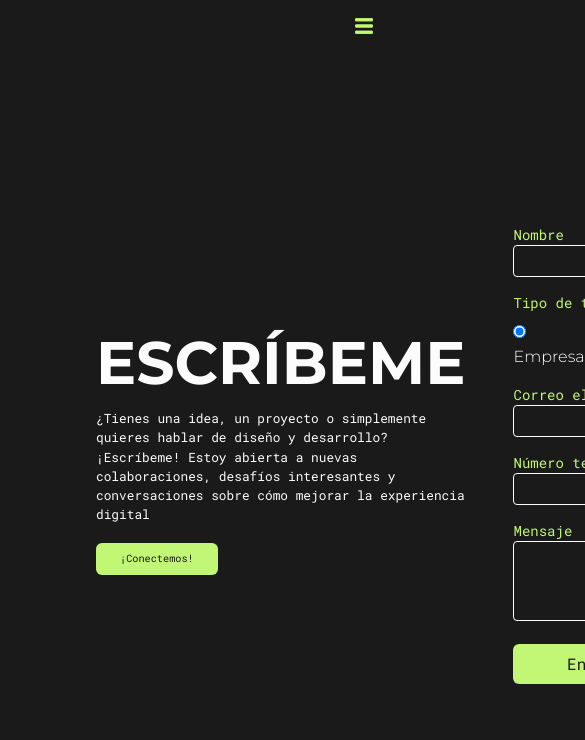
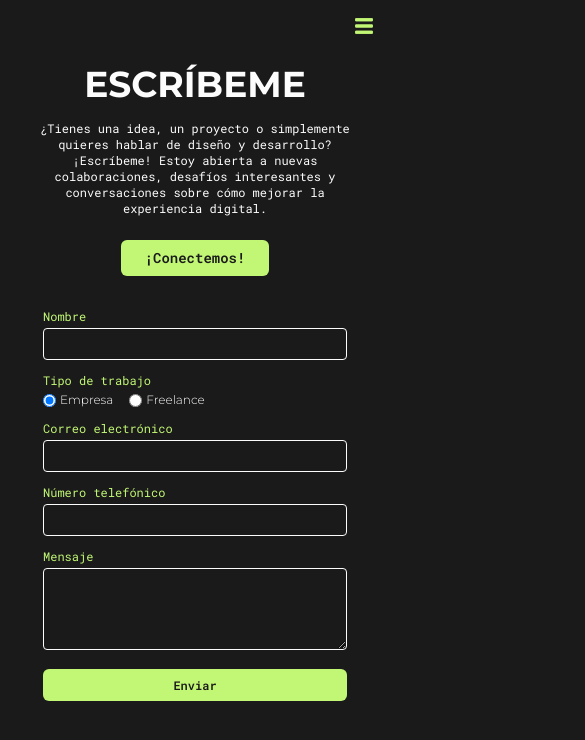
Before and after one commit to mpvilamarin/Portfolio, a Next.js app: page /Contact in a window 390 px wide. Shown: the top 740 px of the page, 585 px wide, since content can reach past the window. Built offline with nearby package versions, Linux system fonts and the light colour scheme.

Commit message:
responsive pantallas medianas

```diff
--- a/src/app/Contact/page.jsx
+++ b/src/app/Contact/page.jsx
@@ -12,31 +12,31 @@ export const metadata = {
   function Contact() {
     return (
       <Layout>
-            <main className="flex h-screen items-center px-24 mt-8">
-                {/* Sección de descripción */}
-                <section className="flex-1">
-                    <div className="pr-8">
-                        <h1 className="font-montserrat text-6xl font-bold text-whiteCream">ESCRÍBEME</h1>
-                        <p className='font-robotoMono mt-4 text-whiteCream'>
-                            ¿Tienes una idea, un proyecto o simplemente quieres hablar de diseño y desarrollo? <br /> ¡Escríbeme! Estoy abierta a nuevas colaboraciones, desafíos interesantes y conversaciones sobre cómo mejorar la experiencia digital
-                            <br />
-                            <br />
-                            <Link href={"https://wa.me/5491164117527"}>
-                            <button className="bg-green text-blackLight rounded-md px-6 py-2 text-1xl text-[600] font-robotoMono hover:translate-y-1 transition ease-in-out duration-300">
+        <main className="flex flex-col lg:flex-row min-h-screen items-center px-6 sm:px-12 md:px-16 lg:px-24 pt-16 pb-8 gap-6">
+          {/* Descripción */}
+          <section className="w-full lg:w-1/2 text-center lg:text-left">
+            <h1 className="font-montserrat text-4xl sm:text-5xl md:text-6xl font-bold text-whiteCream">
+              ESCRÍBEME
+            </h1>
+            <p className="font-robotoMono text-xs sm:text-sm md:text-base mt-4 text-whiteCream">
+              ¿Tienes una idea, un proyecto o simplemente quieres hablar de diseño y desarrollo?
+              <br />¡Escríbeme! Estoy abierta a nuevas colaboraciones, desafíos interesantes y conversaciones sobre cómo mejorar la experiencia digital.
+            </p>
+
+            <Link href="https://wa.me/5491164117527" target="_blank" rel="noopener noreferrer">
+              <button className="mt-6 bg-green text-blackLight rounded-md px-6 py-2 text-sm sm:text-base font-robotoMono font-semibold hover:translate-y-1 transition">
                 ¡Conectemos!
               </button>
             </Link>
-                        </p>
-                    </div>
           </section>
 
-                {/* Sección de Form */}
-                <section className='flex-1'>
+          {/* Formulario */}
+          <section className="w-full lg:w-1/2">
             <FormContact />
           </section>
         </main>
       </Layout>
-    )
+    );
   }
 
   export default Contact;
--- a/src/app/page.jsx
+++ b/src/app/page.jsx
@@ -13,22 +13,22 @@ export const metadata = {
 function HomePage() {
   return (
     <>
-      <div className="min-h-screen overflow-y-scroll snap-y snap-mandatory scroll-smooth">
-        <main className="min-h-screen flex flex-col px-6 sm:px-12 md:px-6 lg:px-32">
+      <div className="min-h-screen lg:h-screen lg:overflow-y-scroll lg:snap-y lg:snap-mandatory lg:scroll-smooth">
+        <main className="min-h-screen flex flex-col px-6 sm:px-12 md:px-6 lg:py-16 lg:px-16">
           {/* Sección Inicial */}
           <section className="flex flex-col lg:flex-row">
             <div className="min-h-screen snap-start flex flex-col justify-center items-center text-center lg:items-start lg:text-left">
-              <h1 className="font-montserrat text-4xl sm:text-5xl md:text-7xl lg:text-7xl font-thin text-whiteCream">
+              <h1 className="font-montserrat text-5xl sm:text-5xl md:text-7xl lg:text-7xl font-thin text-whiteCream">
                 PAULA
                 <br />
                 <span className="font-extrabold">VILLAMARIN</span>
               </h1>
-              <h2 className="font-robotoMono font-thin text-lg sm:text-xl md:text-2xl lg:text-4xl text-whiteCream tracking-[15px] mt-4">
+              <h2 className="font-robotoMono font-thin text-lg sm:text-xl md:text-2xl lg:text-4xl text-whiteCream tracking-[5px] md:tracking-[15px] mt-4">
                 FRONTEND & DISEÑO
               </h2>
 
               {/* Botones */}
-              <div className="flex flex-col md:flex-row items-center justify-center lg:justify-start mt-8 md:mt-12 lg:mt-16 space-y-4 md:space-y-0 md:space-x-6">
+              <div className="flex md:flex-row items-center justify-center lg:justify-start mt-8 md:mt-12 lg:mt-16 gap-4 md:space-y-0 md:space-x-6">
                 <Link href={"/"}>
                   <button className="border-green border-2 text-whiteCream rounded-md px-6 py-2 text-sm lg:text-base font-robotoMono hover:bg-green hover:text-blackLight transition">
                     Portafolio
@@ -42,7 +42,7 @@ function HomePage() {
               </div>
 
               {/* Íconos */}
-              <div className="flex space-x-6 items-center justify-center lg:justify-start mt-12 md:mt-20 lg:mt-32">
+              <div className="flex space-x-6 items-center justify-center lg:justify-start mt-20 md:mt-20 lg:mt-32">
                 <Link href="https://github.com/mpvilamarin" target="_blank" rel="noopener noreferrer">
                   <FaGithub size={20} className="lg:size-6 hover:translate-y-1 transition md:size-7" />
                 </Link>
@@ -57,26 +57,15 @@ function HomePage() {
                 </Link>
               </div>
             </div>
-
-            {/* Imagen visible desde lg */}
-            <div className="hidden lg:flex flex-1 items-center justify-center">
-              <Image
-                src="/ruta-de-tu-imagen.jpg"
-                alt="Imagen principal"
-                width={600}
-                height={600}
-                className="object-contain"
-              />
-            </div>
           </section>
 
           {/* Sección About Me */}
-          <section id="about" className="min-h-screen snap-start flex items-center justify-center mt-4">
+          <section id="about" className="min-h-screen lg:snap-start flex items-center justify-center mt-4">
             <AboutMe />
           </section>
 
           {/* Sección Projects */}
-          <section id="projects" className="snap-start flex items-center justify-center mt-4">
+          <section id="projects" className="lg:snap-start flex items-center justify-center mt-4">
             <Projects />
           </section>
         </main>
--- a/src/components/Navbar.jsx
+++ b/src/components/Navbar.jsx
@@ -11,8 +11,8 @@ const Navbar = () => {
   return (
     <>
       {/* Navbar Desktop – desde lg */}
-      <nav className="fixed top-0 left-0 w-full z-50 hidden lg:flex justify-end pr-10 py-4">
-        <ul className="flex space-x-10 items-center text-robotoMono text-base text-green">
+      <nav className="fixed top-0 left-0 w-full z-50 hidden lg:flex justify-end pr-10 py-4 lg:right-0 lg:pr-20 lg:pt-8">
+        <ul className="flex space-x-10 items-center text-robotoMono text-base text-green lg:space-x-14">
           <li>
             <Link href="/#about" className="hover:text-purple transition">Sobre mí</Link>
           </li>
@@ -26,7 +26,7 @@ const Navbar = () => {
             <button className="flex items-center gap-1 focus:outline-none">
               CV <FaChevronDown className="text-green text-xs mt-0.5" />
             </button>
-            <ul className="absolute left-1/2 transform -translate-x-1/2 mt-2 w-32 rounded shadow-xl opacity-0 group-hover:opacity-100 transition-opacity duration-300 bg-white">
+            <ul className="absolute left-1/2 transform -translate-x-1/2 mt-2 w-32 rounded shadow-xl opacity-0 group-hover:opacity-100 transition-opacity duration-300">
               <li>
                 <Link
                   href="https://drive.google.com/file/d/10llwvk38XZ80RsRpwt7MFKNmIVhVUPJp/view?usp=sharing"
--- a/src/components/Projects.jsx
+++ b/src/components/Projects.jsx
@@ -4,8 +4,8 @@ import ProjectsCarousel from './projectsContainer'
 export const Projects = () => {
   return (
     <main className='pt-20 md:px-6'>
-      <h1 className="font-montserrat text-5xl font-bold text-whiteCream text-center">PROYECTOS</h1>
-      <p className='text-center font-robotoMono mt-2 text-xs md:text-sm'>
+      <h1 className="font-montserrat text-5xl font-bold text-whiteCream text-center lg:text-6xl">PROYECTOS</h1>
+      <p className='text-center font-robotoMono mt-2 text-xs md:text-sm lg:text-base'>
         Aquí están mis proyectos más recientes, tanto profesionales como académicos. Cada uno refleja mi enfoque en diseño, desarrollo e interactividad (y sí, también algunas noches de desvelo y perfeccionismo en acción). Puedes filtrar por categoría y explorar los que más te interesen.
       </p>
       <section>
--- a/src/components/SkillItem.jsx
+++ b/src/components/SkillItem.jsx
@@ -10,6 +10,7 @@ export default function SkillItem({
   percentage,
   trackColor = '#FCFCFC',
   progressColor = '#EA91FF',
+  size = "normal", // Nueva prop
 }) {
   const [isCounting, setIsCounting] = React.useState(true);
 
@@ -18,7 +19,9 @@ export default function SkillItem({
     duration: 1,
     start: 0,
     end: percentage,
-    onComplete: () => setIsCounting(false),
+    onComplete: () => {
+      setIsCounting(false);
+    },
   });
 
   const handleMouseEnter = () => {
@@ -26,30 +29,26 @@ export default function SkillItem({
     setIsCounting(true);
   };
 
+  const progressSize = size === "small" ? "35px" : "45px";
+  const iconSize = size === "small" ? 28 : 38;
+
   return (
     <div
-      className="hover:translate-y-1 transition ease-in-out duration-300"
+      className="inline-block m-1 hover:translate-y-1 transition ease-in-out duration-300"
       onMouseEnter={handleMouseEnter}
     >
       <CircularProgress
         determinate
         value={value}
         sx={{
-          '--CircularProgress-size': '50px', // Círculo fijo
-          '--CircularProgress-trackThickness': '3px',
-          '--CircularProgress-progressThickness': '5px',
+          '--CircularProgress-size': progressSize,
+          '--CircularProgress-trackThickness': '2px',
+          '--CircularProgress-progressThickness': '4px',
           '--CircularProgress-trackColor': trackColor,
           '--CircularProgress-progressColor': progressColor,
         }}
       >
-        {/* Imagen más grande en md+ */}
-        <Image
-          src={iconSrc}
-          alt="Skill Icon"
-          width={24} // Base (mobile)
-          height={24}
-          className="sm:w-[28px] sm:h-[28px] md:w-[34px] md:h-[34px] lg:w-[40px] lg:h-[40px]"
-        />
+        <Image src={iconSrc} height={iconSize} width={iconSize} alt="Skill Icon" />
       </CircularProgress>
     </div>
   );
--- a/src/components/formContact.jsx
+++ b/src/components/formContact.jsx
@@ -145,28 +145,32 @@ export const FormContact = () => {
     };
 
     return (
-        <form ref={form} onSubmit={handleSubmit} className="max-w-md mx-auto p-4">
+        <form
+            ref={form}
+            onSubmit={handleSubmit}
+            className="w-full max-w-[320px] sm:max-w-[400px] md:max-w-[450px] lg:max-w-md mx-auto p-2 sm:p-4"
+        >
             {/* Nombre */}
-            <div className="mb-4">
-                <label className="block text-green font-robotoMono text-sm">Nombre</label>
+            <div className="mb-3 sm:mb-4">
+                <label className="block text-green font-robotoMono text-xs sm:text-sm mb-1">Nombre</label>
                 <input
                     type="text"
                     name="user_name"
                     value={formData.user_name}
                     onChange={handleChange}
                     onBlur={() => handleBlur("user_name")}
-                    className={`w-full h-8 p-2 border ${inputStyle("user_name")} rounded bg-transparent`}
+                    className={`w-full h-8 p-2 border ${inputStyle("user_name")} rounded bg-transparent text-xs sm:text-sm`}
                 />
                 {errors.user_name && touched.user_name && (
-                    <p className="text-red-500 font-robotoMono text-xs">{errors.user_name}</p>
+                    <p className="text-red-500 font-robotoMono text-xs mt-1">{errors.user_name}</p>
                 )}
             </div>
 
-            {/* Radio: Empresa / Freelance */}
-            <div className="mb-4">
-                <label className="block text-green font-robotoMono text-sm mb-2">Tipo de trabajo</label>
-                <div className="flex items-center">
-                    <label className="mr-4">
+            {/* Tipo de trabajo */}
+            <div className="mb-3 sm:mb-4">
+                <label className="block text-green font-robotoMono text-xs sm:text-sm mb-1">Tipo de trabajo</label>
+                <div className="flex items-center gap-4 text-whiteCream text-xs sm:text-sm">
+                    <label className="flex items-center">
                         <input
                             type="radio"
                             name="user_workType"
@@ -177,7 +181,7 @@ export const FormContact = () => {
                         />
                         Empresa
                     </label>
-                    <label>
+                    <label className="flex items-center">
                         <input
                             type="radio"
                             name="user_workType"
@@ -191,69 +195,67 @@ export const FormContact = () => {
                 </div>
             </div>
 
-            {/* Correo electrónico */}
-            <div className="mb-4">
-                <label className="block text-green font-robotoMono text-sm">Correo electrónico</label>
+            {/* Correo */}
+            <div className="mb-3 sm:mb-4">
+                <label className="block text-green font-robotoMono text-xs sm:text-sm mb-1">Correo electrónico</label>
                 <input
                     type="email"
                     name="user_email"
                     value={formData.user_email}
                     onChange={handleChange}
                     onBlur={() => handleBlur("user_email")}
-                    className={`w-full h-8 p-2 border ${inputStyle("user_email")} rounded bg-transparent`}
+                    className={`w-full h-8 p-2 border ${inputStyle("user_email")} rounded bg-transparent text-xs sm:text-sm`}
                 />
                 {errors.user_email && touched.user_email && (
-                    <p className="text-red-500 font-robotoMono text-xs">{errors.user_email}</p>
+                    <p className="text-red-500 font-robotoMono text-xs mt-1">{errors.user_email}</p>
                 )}
             </div>
 
-            {/* Número telefónico */}
-            <div className="mb-4">
-                <label className="block text-green font-robotoMono text-sm">Número telefónico</label>
+            {/* Teléfono */}
+            <div className="mb-3 sm:mb-4">
+                <label className="block text-green font-robotoMono text-xs sm:text-sm mb-1">Número telefónico</label>
                 <input
                     type="tel"
                     name="user_phone"
                     value={formData.user_phone}
                     onChange={handleChange}
                     onBlur={() => handleBlur("user_phone")}
-                    className={`w-full h-8 p-2 border ${inputStyle("user_phone")} rounded bg-transparent`}
+                    className={`w-full h-8 p-2 border ${inputStyle("user_phone")} rounded bg-transparent text-xs sm:text-sm`}
                 />
                 {errors.user_phone && touched.user_phone && (
-                    <p className="text-red-500 font-robotoMono text-xs">{errors.user_phone}</p>
+                    <p className="text-red-500 font-robotoMono text-xs mt-1">{errors.user_phone}</p>
                 )}
             </div>
 
             {/* Mensaje */}
-            <div className="mb-4">
-                <label className="block text-green font-robotoMono text-sm">Mensaje</label>
+            <div className="mb-3 sm:mb-4">
+                <label className="block text-green font-robotoMono text-xs sm:text-sm mb-1">Mensaje</label>
                 <textarea
                     name="message"
                     value={formData.message}
                     onChange={handleChange}
                     onBlur={() => handleBlur("message")}
-                    className={`w-full h-20 p-2 border ${inputStyle("message")} rounded bg-transparent`}
-                    rows="5"
+                    className={`w-full p-2 border ${inputStyle("message")} rounded bg-transparent text-xs sm:text-sm`}
+                    rows="4"
                 />
                 {errors.message && touched.message && (
-                    <p className="text-red-500 font-robotoMono text-xs">{errors.message}</p>
+                    <p className="text-red-500 font-robotoMono text-xs mt-1">{errors.message}</p>
                 )}
             </div>
 
+            {/* Botón */}
             <button
                 type="submit"
-                className="w-full bg-green text-blackLight rounded-md px-6 py-2 text-1xl text-[600] font-robotoMono hover:bg-transparent hover:border-solid hover:border-green hover:border-2 hover:text-whiteCream transition ease-in-out duration-300"
+                className="w-full bg-green text-blackLight rounded-md px-4 py-2 text-xs sm:text-sm font-robotoMono font-semibold hover:bg-transparent hover:border-green hover:border hover:text-whiteCream transition"
             >
                 Enviar
             </button>
+
             {formSubmissionError && (
-                <p className="text-red-500 font-robotoMono text-xs mt-2">
-                    {formSubmissionError}
-                </p>
+                <p className="text-red-500 font-robotoMono text-xs mt-2">{formSubmissionError}</p>
             )}
             {formSuccess && (
-                <p className="text-green-500 font-robotoMono text-xs mt-2">
-                    {formSuccess}
-                </p>
+                <p className="text-green-500 font-robotoMono text-xs mt-2">{formSuccess}</p>
             )}
         </form>
     );
--- a/src/components/projectsContainer.jsx
+++ b/src/components/projectsContainer.jsx
@@ -35,12 +35,12 @@ export default function ProjectsContainer() {
   return (
     <div className="w-full mx-auto py-8">
       {/* Filtro de categorías */}
-      <div className="flex flex-wrap gap-2 justify-center">
+      <div className="flex flex-wrap gap-2 justify-center lg:mt-6">
         {categories.map((cat) => (
           <button
             key={cat}
             onClick={() => setSelectedCategory(cat)}
-            className={`px-4 py-2 rounded-md font-robotoMono font-medium text-xs transition-colors
+            className={`px-4 py-2 rounded-md font-robotoMono font-medium text-xs transition-colors lg:text-base
               ${
                 selectedCategory === cat
                   ? "bg-purple text-blackLight font-bold"
@@ -53,7 +53,7 @@ export default function ProjectsContainer() {
         ))}
       </div>
 
-      <div className="grid grid-cols-2 sm:grid-cols-2 md:grid-cols-3 gap-6 mt-6">
+      <div className="grid grid-cols-2 sm:grid-cols-2 md:grid-cols-3 gap-6 mt-6 lg:mt-8">
         {displayedProjects.map((project, index) => (
           <div key={index} className="rounded-md shadow-lg hover:opacity-70 transition-opacity">
             <Link href={`/projects/${project.slug}`}>
@@ -62,11 +62,11 @@ export default function ProjectsContainer() {
                 alt={project.title}
                 width={500}
                 height={300}
-                className="w-full h-[150px] object-cover object-top"
+                className="w-full h-[150px] lg:h-[250px] object-cover object-top"
               />
             </Link>
-            <div className="flex-col md:flex justify-between items-center bg-black px-2 py-2">
-              <h3 className="text-xs font-semibold font-montserrat text-purple">
+            <div className="flex-col md:flex justify-between items-center bg-black px-2 py-2 lg:flex-row lg:px-2">
+              <h3 className="text-xs lg:text-base font-semibold font-montserrat text-purple">
                 {project.title}
               </h3>
               <p className="text-xs font-robotoMono font-thin text-whiteCream italic">
@@ -82,7 +82,7 @@ export default function ProjectsContainer() {
         {filteredProjects.length > visibleCount && (
           <button
             onClick={handleShowMore}
-            className="bg-green text-blackLight text-xs font-semibold rounded-md px-4 py-2 font-robotoMono hover:translate-y-1 transition ease-in-out duration-300"
+            className="bg-green text-blackLight text-xs font-semibold rounded-md px-4 py-2 font-robotoMono hover:translate-y-1 transition ease-in-out duration-300 lg:text-base"
           >
             Ver más
           </button>
@@ -90,7 +90,7 @@ export default function ProjectsContainer() {
         {visibleCount > initialCount && (
           <button
             onClick={handleShowLess}
-            className="bg-transparent border-solid border-2 border-purple hover:translate-y-1 text-whiteCream text-xs font-medium rounded-md px-4 py-2 transition ease-in-out duration-300"
+            className="bg-transparent border-solid border-2 border-purple hover:translate-y-1 text-whiteCream text-xs font-medium rounded-md px-4 py-2 transition ease-in-out duration-300 lg:text-base"
           >
             Ver menos
           </button>
```
Also changed, not shown: src/components/AboutMe.jsx (+18 -18 lines). Lines whose indentation alone changed are shown as unchanged.
